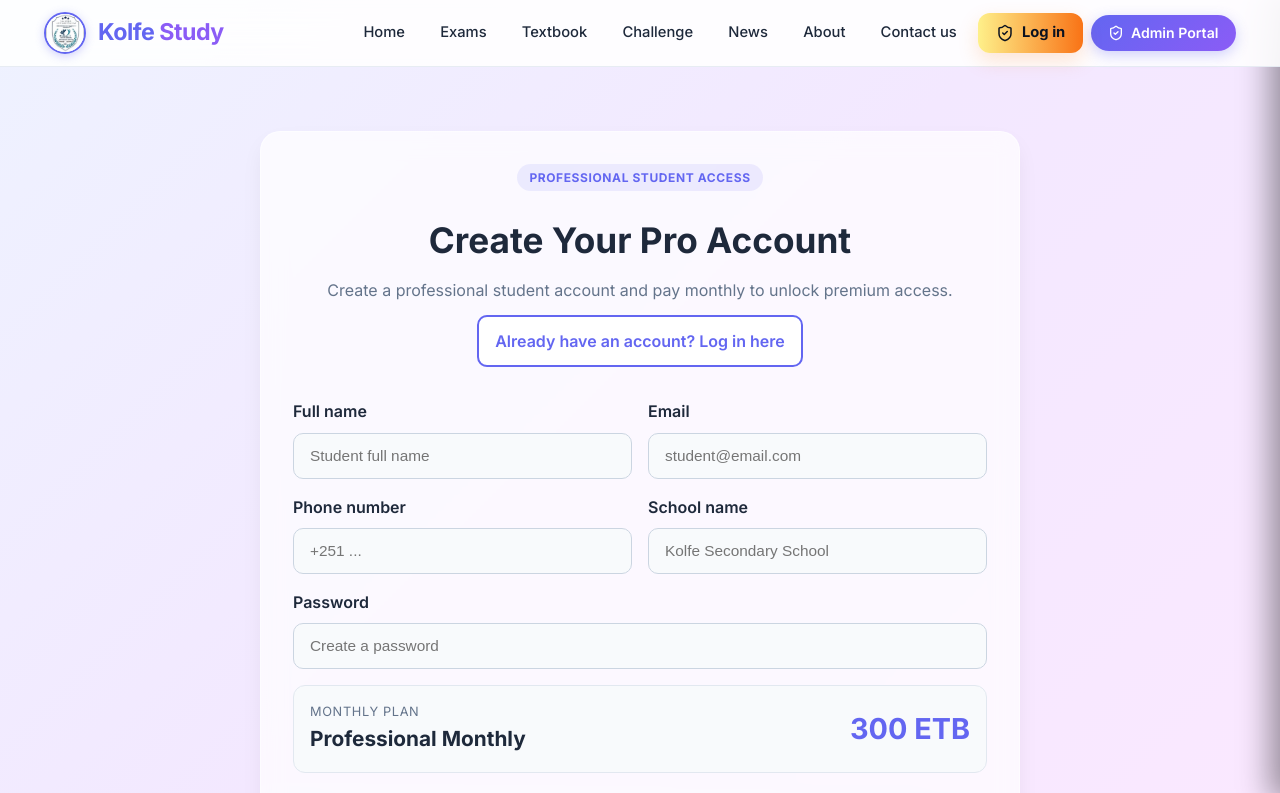
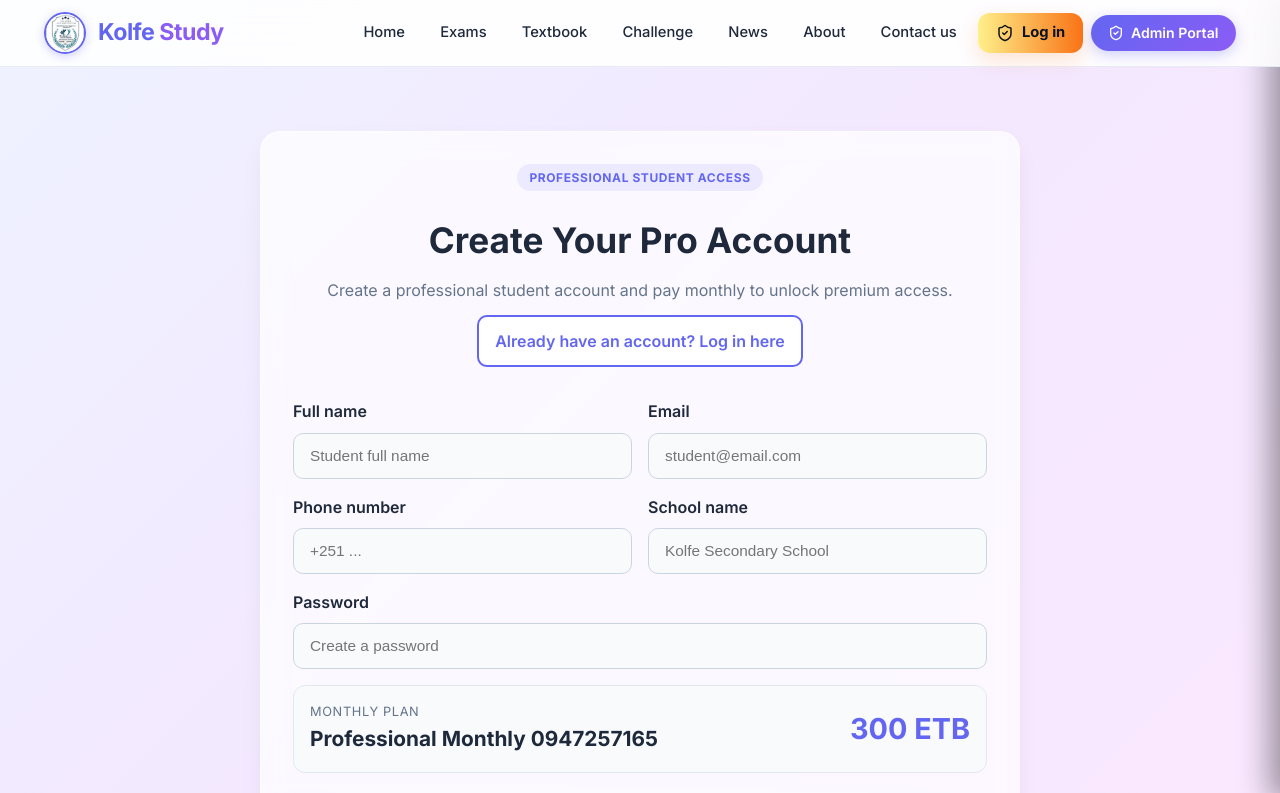
Before and after one commit to henokafework9-ui/kolfestudy, a Next.js app: page /pro-account in a window 1280 px wide. Shown: the top 793 px of the page. Built offline with nearby package versions, Linux system fonts and the light colour scheme.

Commit message:
Update Professional Monthly plan display

```diff
--- a/src/app/pro-account/page.js
+++ b/src/app/pro-account/page.js
@@ -135,9 +135,9 @@ export default function ProAccountPage() {
             <div style={{ display: 'flex', alignItems: 'center', justifyContent: 'space-between', flexWrap: 'wrap', gap: '0.5rem' }}>
               <div>
                 <div style={{ fontSize: '0.8rem', color: 'var(--text-muted)', textTransform: 'uppercase', letterSpacing: '0.05em' }}>Monthly plan</div>
-                <div style={{ fontSize: '1.3rem', fontWeight: 800 }}>Professional Monthly</div>
+                <div style={{ fontSize: '1.3rem', fontWeight: 800 }}>Professional Monthly 0947257165  </div>
               </div>
-              <div style={{ fontSize: '1.8rem', fontWeight: 900, color: 'var(--primary)' }}>{MONTHLY_FEE_ETB} ETB</div>
+              <div style={{ fontSize: '1.8rem', fontWeight: 900, color: 'var(--primary)' }} pay>{MONTHLY_FEE_ETB} ETB</div>
             </div>
           </div>
 
```
